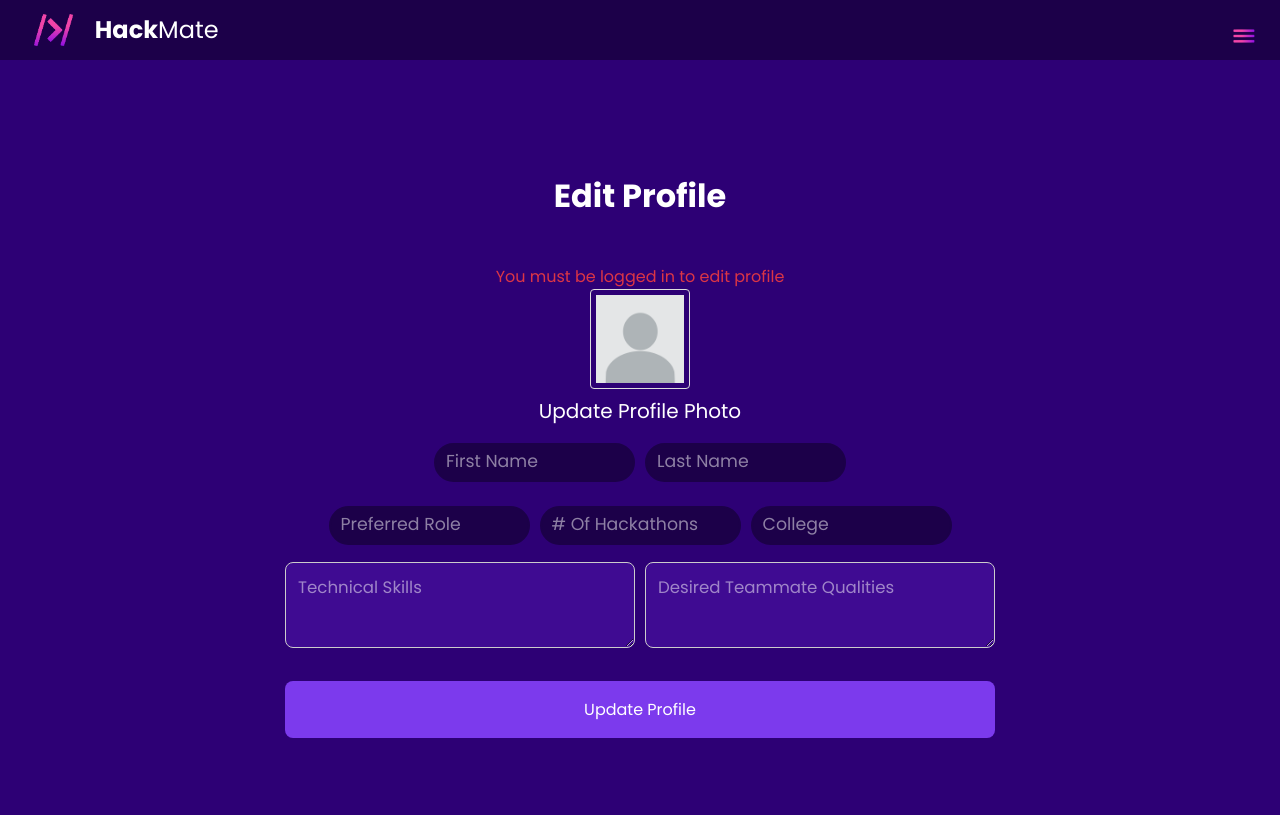
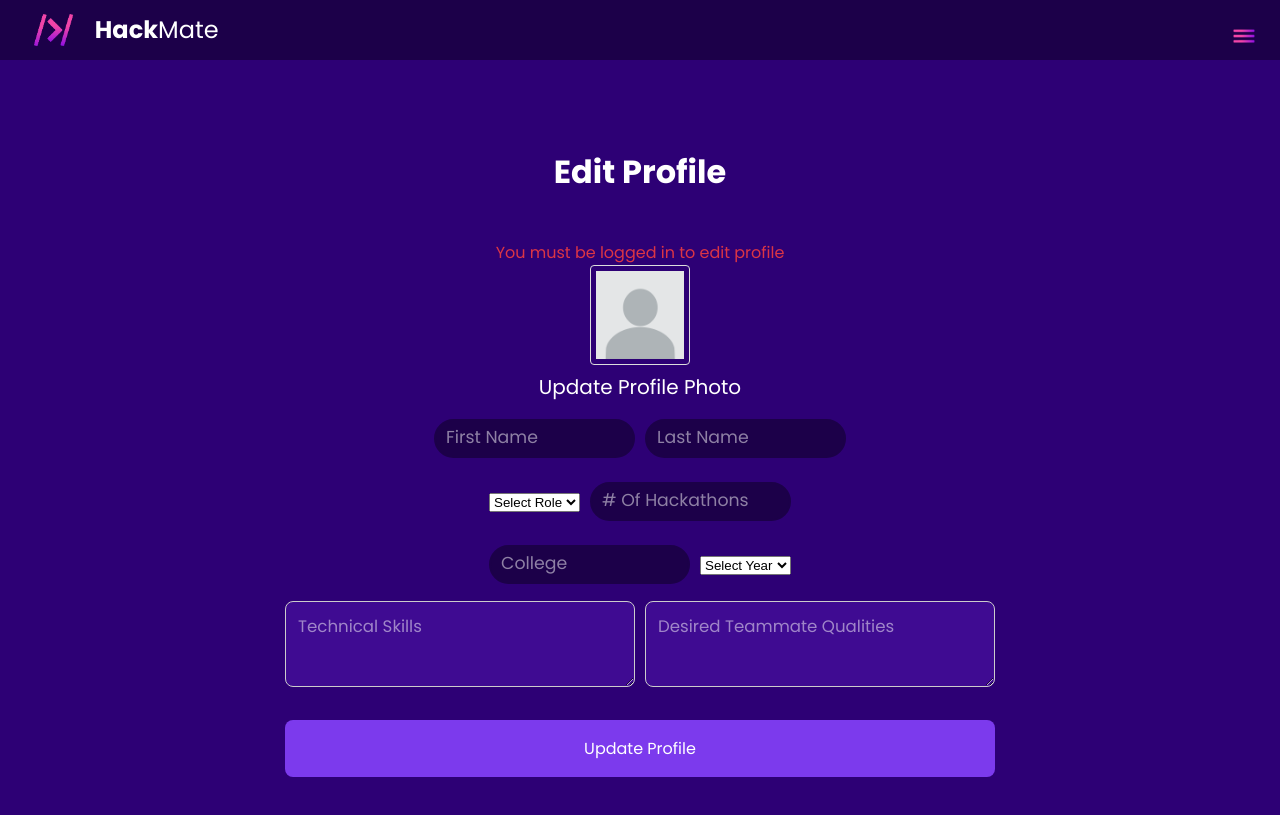
Before and after one commit to ihatepeanuts32/HackMate, a React (Vite) app in the folder frontend/: page /updateProfile in a window 1280 px wide. Built offline with nearby package versions, Linux system fonts and the light colour scheme.

Commit message:
ugly year filter but functional input validation for now

```diff
--- a/frontend/src/pages/EditProfile.jsx
+++ b/frontend/src/pages/EditProfile.jsx
@@ -120,7 +120,7 @@ const EditProfile = () => {
                     </div>
 
                     <div className="split-row">
-                        <div>
+                        {/* <div>
                             <input
                                 type="text"
                                 name="preferredRole"
@@ -128,6 +128,18 @@ const EditProfile = () => {
                                 value={formData.preferredRole}
                                 onChange={handleInputChange}
                             />
+                        </div> */}
+                        <div>
+                          <select
+                            name="preferredRole"
+                            value={formData.preferredRole}
+                            onChange={handleInputChange}
+                          >
+                            <option value="">Select Role</option>
+                            <option value="Frontend">Frontend</option>
+                            <option value="Backend">Backend</option>
+                            <option value="Fullstack">Fullstack</option>
+                          </select>
                         </div>
                         <div>
                             <input
@@ -150,7 +162,7 @@ const EditProfile = () => {
                                 onChange={handleInputChange}
                             />
                         </div>
-                        <div>
+                        {/* <div>
                             <input
                                 type="text"
                                 name="year"
@@ -158,6 +170,19 @@ const EditProfile = () => {
                                 value={formData.year}
                                 onChange={handleInputChange}
                             />
+                        </div> */}
+                        <div>
+                          <select
+                            name="year"
+                            value={formData.year}
+                            onChange={handleInputChange}
+                          >
+                            <option value="">Select Year</option>
+                            <option value="Freshman">Freshman</option>
+                            <option value="Sophomore">Sophomore</option>
+                            <option value="Junior">Junior</option>
+                            <option value="Senior">Senior</option>
+                          </select>
                         </div>
                     </div>
                     <div className="split-row">
--- a/frontend/src/pages/Explore.jsx
+++ b/frontend/src/pages/Explore.jsx
@@ -90,10 +90,10 @@ const filteredUsers = users.filter((user) => {
       <div className="filters">
         <select value={yearFilter} onChange={(e) => { setPage(0); setYearFilter(e.target.value); }}>
           <option value="">All Years</option>
-          <option value="freshman">Freshman</option>
-          <option value="sophomore">Sophomore</option>
-          <option value="junior">Junior</option>
-          <option value="senior">Senior</option>
+          <option value="Freshman">Freshman</option>
+          <option value="Sophomore">Sophomore</option>
+          <option value="Junior">Junior</option>
+          <option value="Senior">Senior</option>
         </select>
 
         <select value={typeFilter} onChange={(e) => { setPage(0); setTypeFilter(e.target.value); }}>
--- a/frontend/src/pages/UpdateProfile.jsx
+++ b/frontend/src/pages/UpdateProfile.jsx
@@ -12,6 +12,7 @@ const EditProfile = () => {
         preferredRole: "",
         hackathonsAttended: "",
         college: "",
+        year: "",
         technicalSkills: "",
         desiredTeammateQualities: ""
     });
@@ -168,7 +169,7 @@ const EditProfile = () => {
                     </div>
 
                     <div className="split-row">
-                        <div>
+                        {/* <div>
                             <input
                                 type="text"
                                 name="preferredRole"
@@ -176,6 +177,18 @@ const EditProfile = () => {
                                 value={formData.preferredRole}
                                 onChange={handleInputChange}
                             />
+                        </div> */}
+                         <div>
+                          <select
+                            name="preferredRole"
+                            value={formData.preferredRole}
+                            onChange={handleInputChange}
+                          >
+                            <option value="">Select Role</option>
+                            <option value="Frontend">Frontend</option>
+                            <option value="Backend">Backend</option>
+                            <option value="Fullstack">Fullstack</option>
+                          </select>
                         </div>
                         <div>
                             <input
@@ -187,7 +200,9 @@ const EditProfile = () => {
                                 min="0"
                             />
                         </div>
-                        <div>
+                    </div>
+                    <div className="split-row">
+                    <div>
                             <input
                                 type="text"
                                 name="college"
@@ -196,8 +211,29 @@ const EditProfile = () => {
                                 onChange={handleInputChange}
                             />
                         </div>
+                        {/* <div>
+                            <input
+                                type="text"
+                                name="year"
+                                placeholder="Year"
+                                value={formData.year}
+                                onChange={handleInputChange}
+                            />
+                        </div> */}
+                        <div>
+                          <select
+                            name="year"
+                            value={formData.year}
+                            onChange={handleInputChange}
+                          >
+                            <option value="">Select Year</option>
+                            <option value="Freshman">Freshman</option>
+                            <option value="Sophomore">Sophomore</option>
+                            <option value="Junior">Junior</option>
+                            <option value="Senior">Senior</option>
+                          </select>
+                        </div>
                     </div>
-
                     <div className="split-row">
                         <div>
                             <textarea
```
